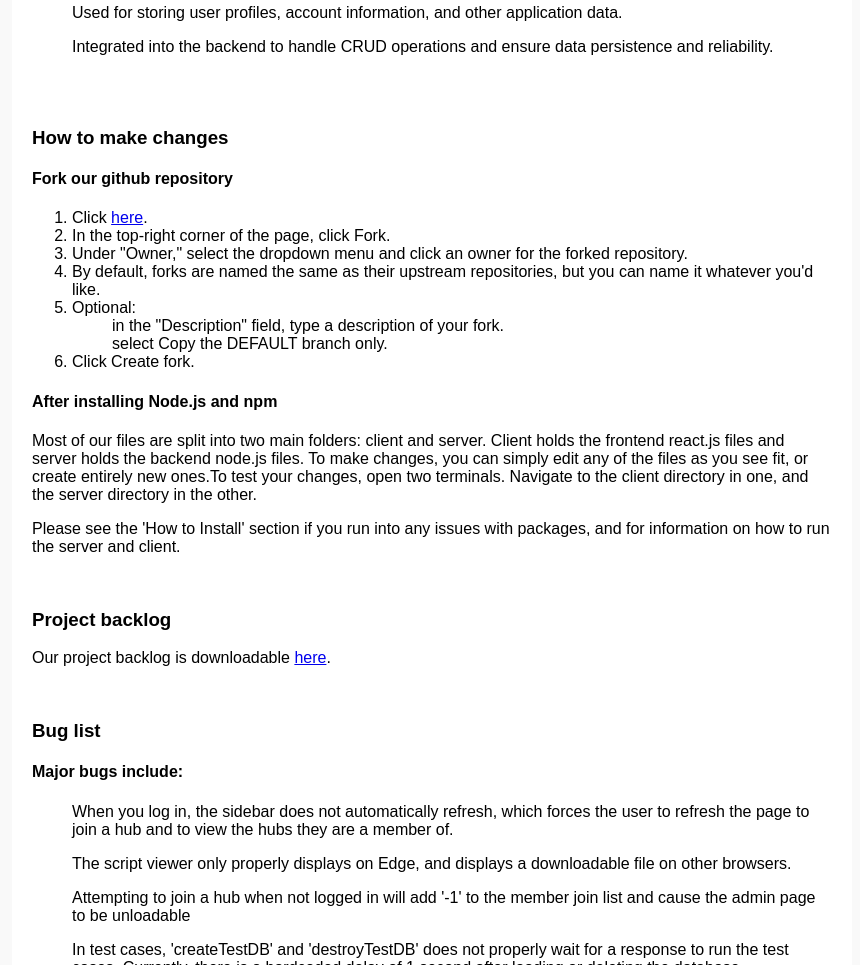
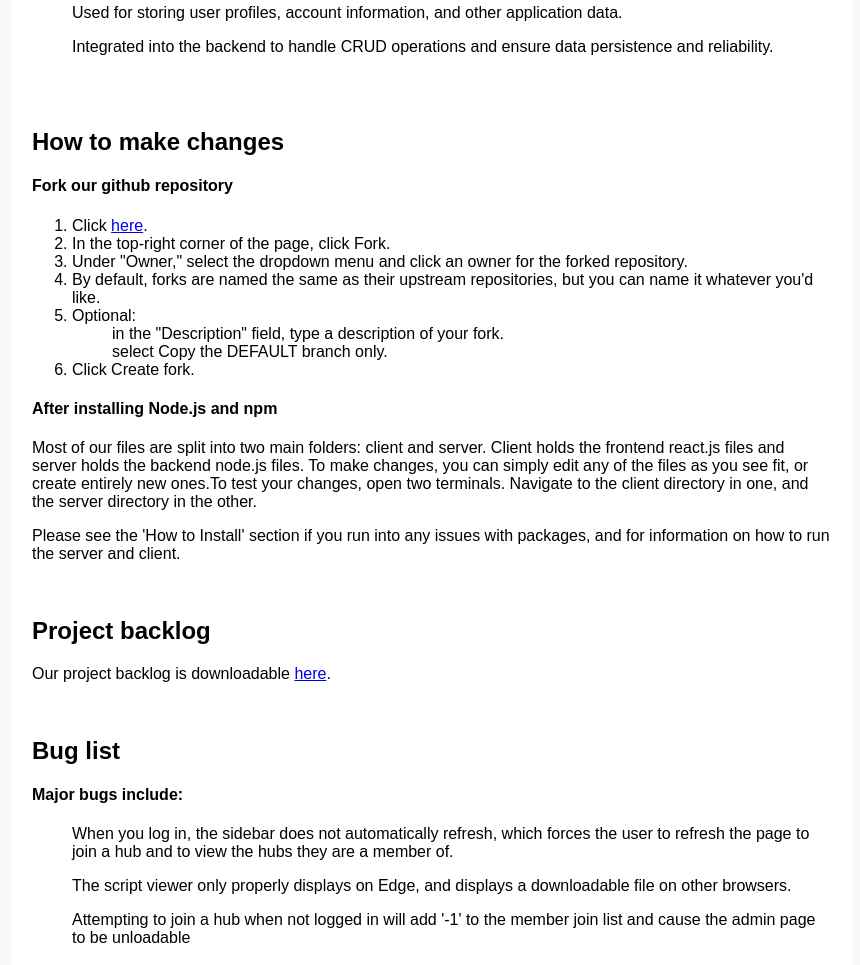
Before and after one commit to lmbrower/stagemanagerwebsite, a plain HTML site: page index.html in a window 1280 px wide. Shown: the part 5960-6925 px from the top of the page, without its empty margins (208-1068 px from the left). Drawn offline with Linux system fonts and the light colour scheme.

Commit message:
Fixed inconsistent headings

```diff
--- a/index.html
+++ b/index.html
@@ -304,7 +304,7 @@
         <!-- LOGAN SECTION -->
 
         <br></br>
-        <h3>How to make changes</h3>
+        <h2>How to make changes</h2>
             <h4>Fork our github repository</h4>
                 <ol>
                     <li>Click <a href="https://github.com/Bmfioresi/stage-managers-book">here</a>.</li>
@@ -326,10 +326,10 @@
                     Please see the 'How to Install' section if you run into any issues with packages, and for information on how to run the server and client.
                 </p>
         <br>
-        <h3>Project backlog</h3>
+        <h2>Project backlog</h2>
             <p>Our project backlog is downloadable <a href="files/TheStageManager-Sprint3_ProjectBacklog.xlsx" download>here</a>.</p>
         <br>
-        <h3>Bug list</h3>
+        <h2>Bug list</h2>
             <h4>Major bugs include:</h4>
                 <ul>When you log in, the sidebar does not automatically refresh, which forces the user to refresh the page to join a hub and to view the hubs they are a member of.</ul>
                 <ul>The script viewer only properly displays on Edge, and displays a downloadable file on other browsers.</ul>
```
